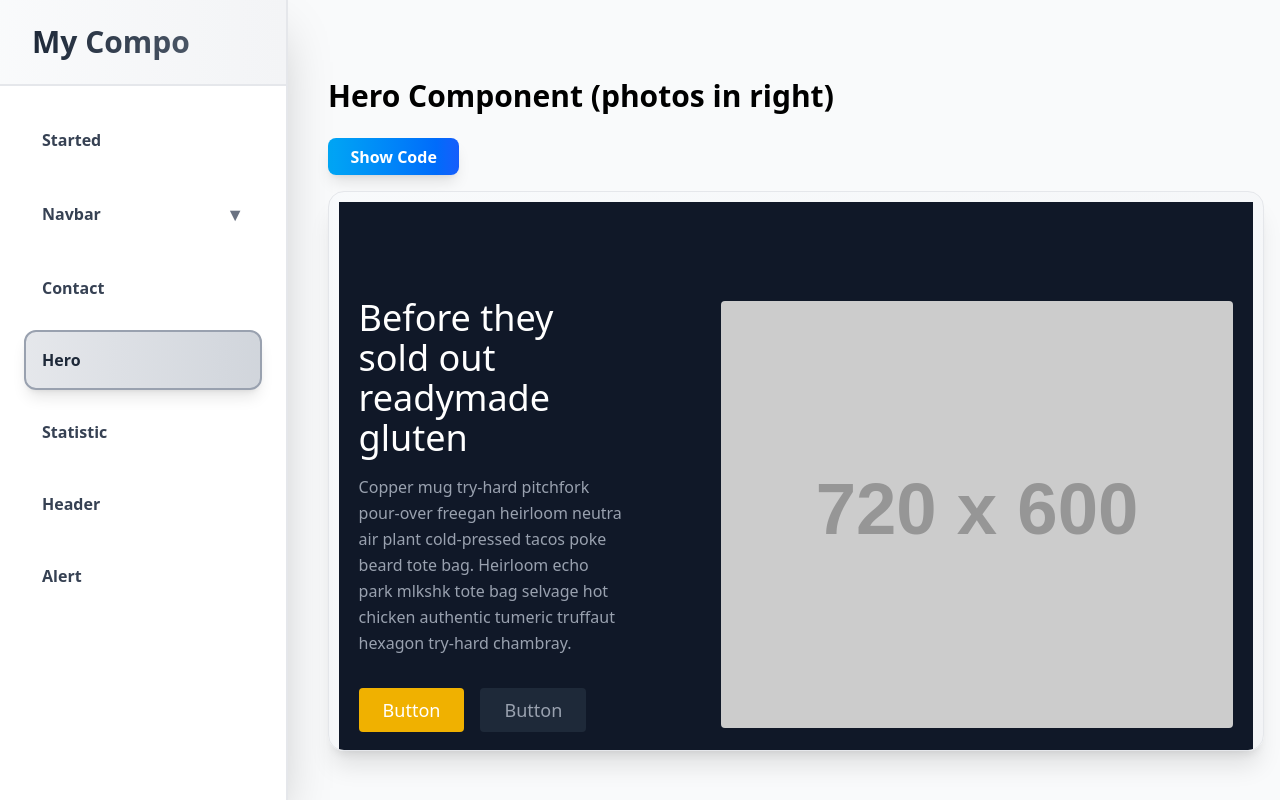
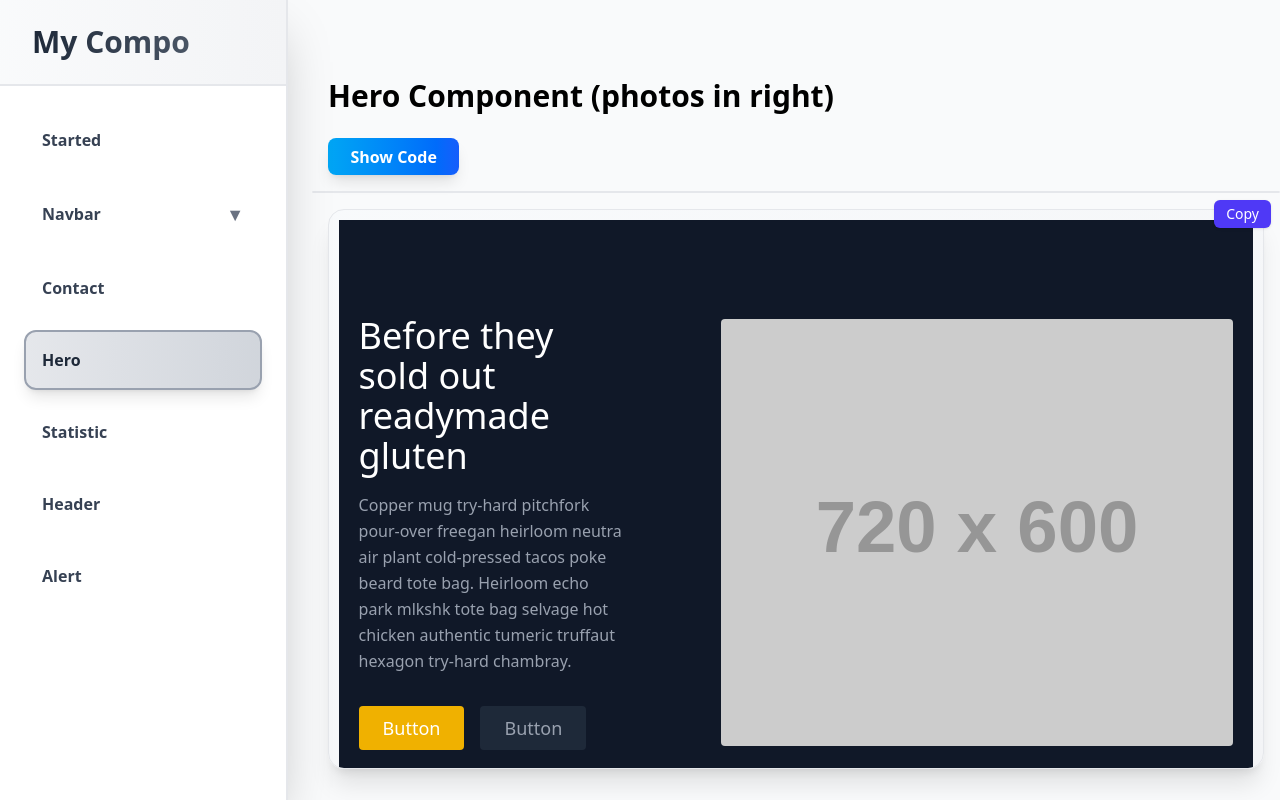
Before and after one commit to Lio3307/MyCompo-, a React (Vite) app: page /dashboard/hero in a window 1280 px wide. Shown: the top 800 px of the page. Built offline with nearby package versions, Linux system fonts and the light colour scheme.

Commit message:
adding copy  button

```diff
--- a/src/components/ComponentHighlight.tsx
+++ b/src/components/ComponentHighlight.tsx
@@ -8,6 +8,17 @@ type ComponentProps = {
 
 const ComponentHighlight = ({ sourceCode, title }: ComponentProps) => {
   const [showCode, setShowCode] = useState<boolean>(false);
+  const [copyCode, setCopyCode] = useState<boolean>(false);
+
+  const handleCopy = async () => {
+    try {
+      await navigator.clipboard.writeText(sourceCode);
+      setCopyCode(true);
+      setTimeout(() => setCopyCode(false), 1500);
+    } catch (err) {
+      console.error("Failed copy code :", err);
+    }
+  };
 
   return (
     <>
@@ -28,6 +39,17 @@ const ComponentHighlight = ({ sourceCode, title }: ComponentProps) => {
       >
         {showCode ? "Hide Code" : "Show Code"}
       </button>
+
+      <div className="relative bg-gradient-to-br from-slate-50 to-gray-100 rounded-2xl mb-4 shadow-xl border border-gray-200">
+        <button
+        style={{zIndex: 50}}
+          onClick={handleCopy}
+          className="absolute top-2 right-2 bg-indigo-600 text-white px-3 py-1 text-sm rounded-md shadow hover:bg-indigo-500"
+        >
+          {copyCode ? "Copied!" : "Copy"}
+        </button>
+      </div>
+
       {showCode ? (
         <CodeHighlighter
           codeString={sourceCode}
```
